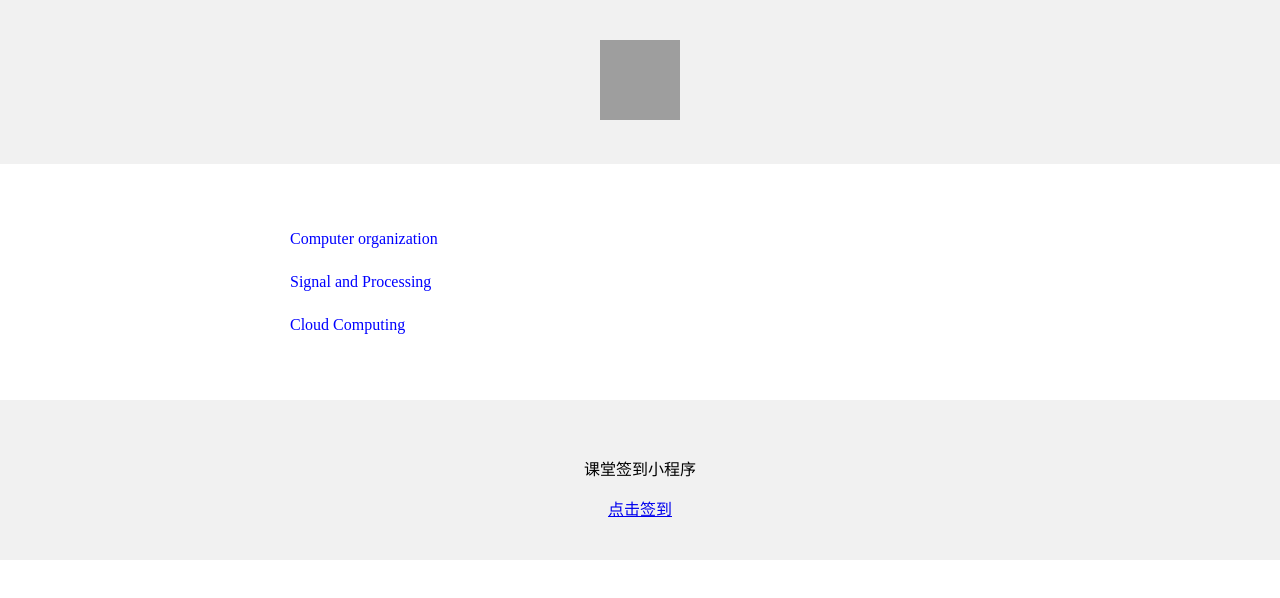
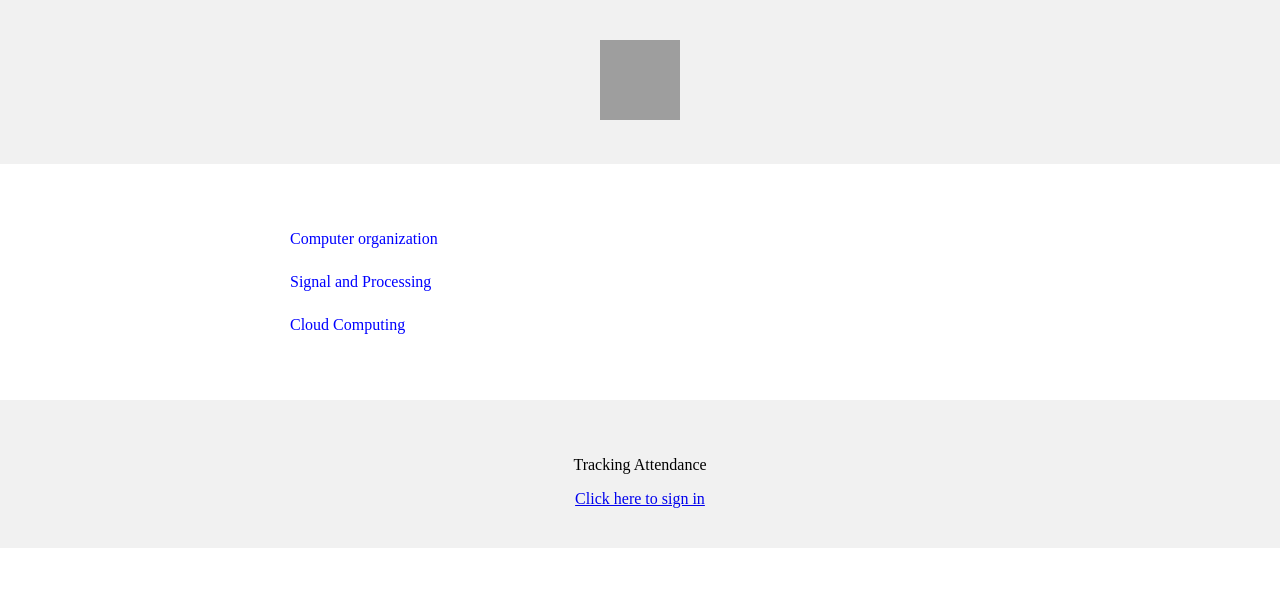
Before and after one commit to SleepArt912/re01-one, a plain HTML site: page new.html in a window 1280 px wide. Drawn offline with Linux system fonts and the light colour scheme; grey boxes are pictures that could not be loaded.

Commit message:
Update new.html

```diff
--- a/new.html
+++ b/new.html
@@ -3,7 +3,7 @@
   <head>
     <meta charset="utf-8">
     <meta name="viewport" content="width=device-width, initial-scale=1" />
-    <title>LiuZixuan的课堂签到小程序</title>
+    <title>LiuZixuan-Real-time Classroom Management</title>
     <style>
       body {
         margin: 0;
@@ -33,8 +33,8 @@
     background-color:#f1f1f1;
     text-align:center;
     padding:40px;">
-    <p>课堂签到小程序</p>
-    <a href="https://www.bilibili.com/video/BV1VXW3e6Ejn/?spm_id_from=333.337.search-card.all.click&vd_source=2b9d1890aed4c6f9de951b2dcd6edf4c">点击签到</a>
+    <p>Tracking Attendance</p>
+    <a href="https://www.bilibili.com/video/BV1VXW3e6Ejn/?spm_id_from=333.337.search-card.all.click&vd_source=2b9d1890aed4c6f9de951b2dcd6edf4c">Click here to sign in</a>
     </div>
   </body>
 </html>
```
